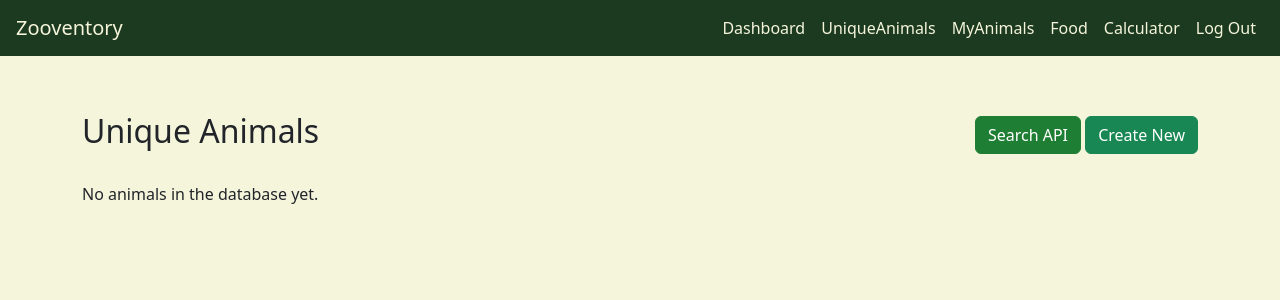
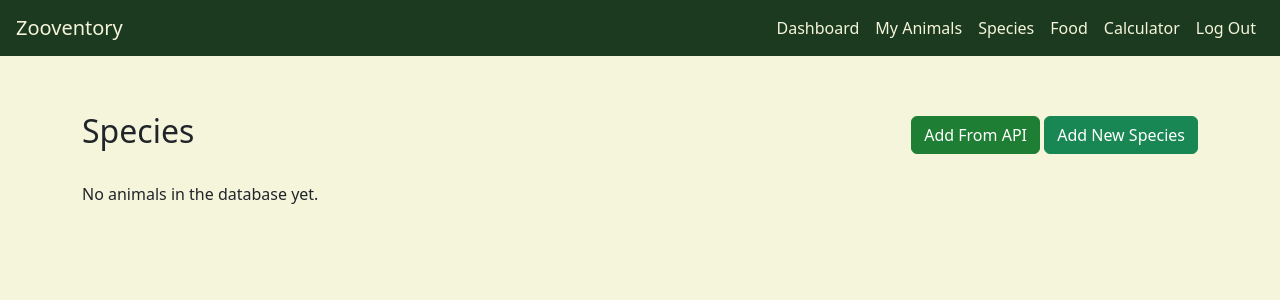
Before and after one commit to Nkitchen86-FHSU/finalprojectNicholasKitchen, a Django app: page /uniqueanimal/ in a window 1280 px wide. Shown: the top 300 px of the page. Run offline with Django 5.2, Linux system fonts and the light colour scheme; the visitor is signed in with stand-in values (Sample User, id 1); data that the repository does not hold is empty.

Commit message:
Changed frontend naming so unique animals now display as species.

```diff
--- a/finalprojectNicholasKitchen/zooventory/templates/zooventory/base.html
+++ b/finalprojectNicholasKitchen/zooventory/templates/zooventory/base.html
@@ -13,8 +13,8 @@
         <ul class="navbar-nav ms-auto">
             {% if user.is_authenticated %}
                 <li class="nav-item"><a class="nav-link" href="{% url 'dashboard' %}">Dashboard</a></li>
-                <li class="nav-item"><a class="nav-link" href="{% url 'uniqueanimal_index' %}">UniqueAnimals</a></li>
-                <li class="nav-item"><a class="nav-link" href="{% url 'myanimal_index' %}">MyAnimals</a></li>
+                <li class="nav-item"><a class="nav-link" href="{% url 'myanimal_index' %}">My Animals</a></li>
+                <li class="nav-item"><a class="nav-link" href="{% url 'uniqueanimal_index' %}">Species</a></li>
                 <li class="nav-item"><a class="nav-link" href="{% url 'food_index' %}">Food</a></li>
                 <li class="nav-item"><a class="nav-link" href="{% url 'calculator' %}">Calculator</a></li>
                 <li class="nav-item">
--- a/finalprojectNicholasKitchen/zooventory/templates/zooventory/uniqueanimal/create.html
+++ b/finalprojectNicholasKitchen/zooventory/templates/zooventory/uniqueanimal/create.html
@@ -3,7 +3,7 @@
 {% block content %}
 <div class="container mt-4">
 
-    <h2>Create Unique Animal</h2>
+    <h2>Add New Species</h2>
 
     <form method="POST">
         {% csrf_token %}
--- a/finalprojectNicholasKitchen/zooventory/templates/zooventory/uniqueanimal/index.html
+++ b/finalprojectNicholasKitchen/zooventory/templates/zooventory/uniqueanimal/index.html
@@ -1,16 +1,16 @@
 {% extends 'zooventory/base.html' %}
 
-{% block title %}Unique Animals{% endblock %}
+{% block title %}Species{% endblock %}
 
 {% block content %}
 <div class="container mt-4">
 
     <div class="d-flex justify-content-between align-items-center mb-4">
-        <h2>Unique Animals</h2>
+        <h2>Species</h2>
 
         <div>
-            <a href="{% url 'uniqueanimal_search' %}" class="btn btn-primary">Search API</a>
-            <a href="{% url 'uniqueanimal_create' %}" class="btn btn-success">Create New</a>
+            <a href="{% url 'uniqueanimal_search' %}" class="btn btn-primary">Add From API</a>
+            <a href="{% url 'uniqueanimal_create' %}" class="btn btn-success">Add New Species</a>
         </div>
     </div>
 
--- a/finalprojectNicholasKitchen/zooventory/templates/zooventory/uniqueanimal/search.html
+++ b/finalprojectNicholasKitchen/zooventory/templates/zooventory/uniqueanimal/search.html
@@ -3,11 +3,11 @@
 {% block content %}
 <div class="container mt-4">
 
-    <h2>Search Animal API</h2>
+    <h2>Search API</h2>
 
     <form method="POST" class="d-flex mb-4">
         {% csrf_token %}
-        <input type="text" class="form-control me-2" name="query"
+        <input type="search" class="form-control me-2" name="query"
                value="{{ query }}" placeholder="Search for animals...">
         <button class="btn btn-primary">Search</button>
     </form>
```
